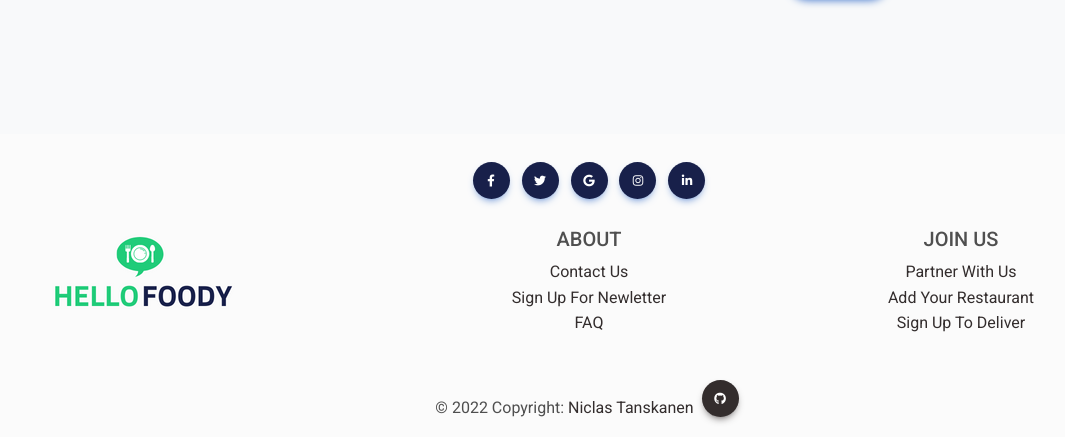
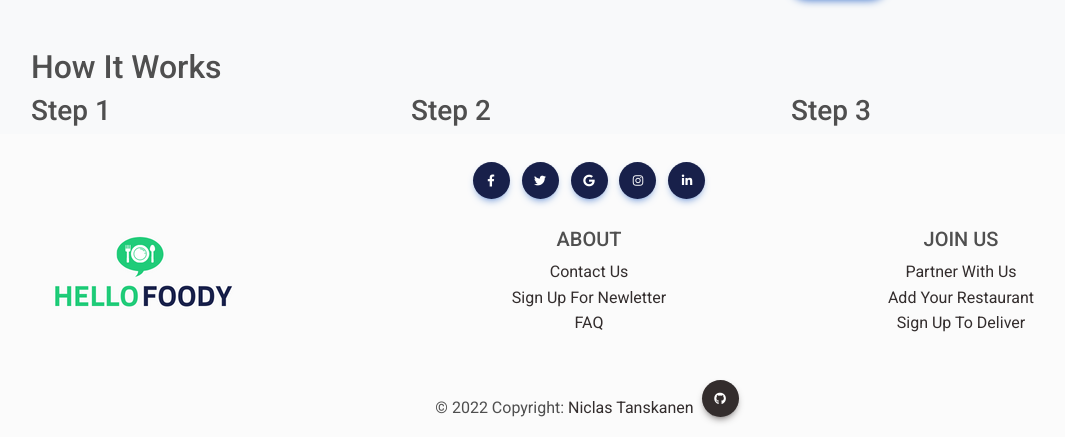
Before and after one commit to niclastanskanen/HELLO-FOODY, a Django app: page / in a window 1280 px wide. Shown: the part 363-800 px from the top of the page, without its empty margins (51-1116 px from the left). Run offline with Django 4.2, Linux system fonts and the light colour scheme.

Commit message:
feat: add how it works section in index.html

```diff
--- a/customer/templates/customer/index.html
+++ b/customer/templates/customer/index.html
@@ -26,4 +26,29 @@
     </div>
 </header>
 <!-- Jumbotron -->
+<section>
+    <!-- How It Works -->
+<div class="container pt-5">
+    <div class="row">
+        <div class="col-md-12">
+            <h2>How It Works</h2>
+        </div>
+    </div>
+    <div class="row">
+        <div class="col-md-4">
+            <h3>Step 1</h3>
+            <p>Simply enter the food you're looking for and click "search"</p>
+        </div>
+        <div class="col-md-4">
+            <h3>Step 2</h3>
+            <p>Once you choose a restaurant and a menu item, you're one step closer to finding the perfect fast food joint</p>
+        </div>
+        <div class="col-md-4">
+            <h3>Step 3</h3>
+            <p>Once your payment is settled, you can sit back and relax as we prepare your food.</p>
+        </div>
+    </div>
+</div>
+<!-- How It Works -->
+</section>
 {% endblock content %}
```
